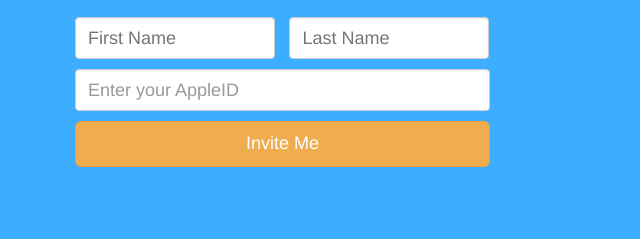
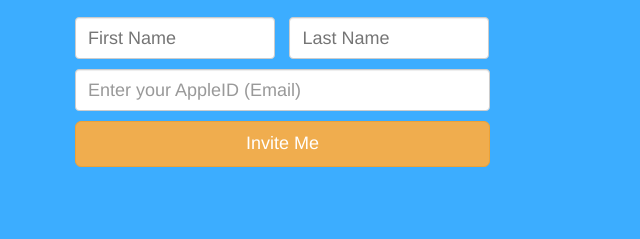
Before and after one commit to yasyf/fishbowl-web, a plain HTML site: page index.html in a window 1280 px wide. Shown: the part 334-573 px from the top of the page, 0-640 px from the left. Drawn offline with nearby package versions, Linux system fonts and the light colour scheme.

Commit message:
Added (email) to form holder

```diff
--- a/index.html
+++ b/index.html
@@ -65,7 +65,7 @@
 
 					    <input type="text" name="entry.324673210" value="" id="entry.324673210" dir="auto" aria-label="Last Name" title="" class="form-control1" type = "text" placeholder="Last Name" onclick="" required>
 
-					    <input type="email" name="entry.282458091" value="" id="entry_282458091" dir="auto" aria-label="AppleID" title="" class="form-control" type = "text" placeholder="Enter your AppleID" onclick="" required>
+					    <input type="email" name="entry.282458091" value="" id="entry_282458091" dir="auto" aria-label="AppleID" title="" class="form-control" type = "text" placeholder="Enter your AppleID (Email)" onclick="" required>
 					  </div>
 
 					  <button  type="submit" name="submit" value="Submit" id="ss-submit" class="btn btn-warning btn-lg">Invite Me</button>
```
